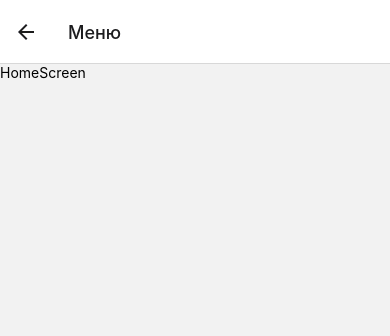
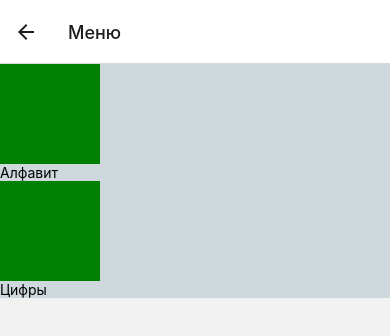
Before and after one commit to Nikolyovin/alphabet-UI, a React Native app: screen /Home in a window 390 px wide. Shown: the top 336 px of the page. Built offline with nearby package versions, Linux system fonts and the light colour scheme.

Commit message:
start home screen

```diff
--- a/src/screens/HomeScreen.tsx
+++ b/src/screens/HomeScreen.tsx
@@ -1,14 +1,34 @@
-import { StyleSheet, Text, View } from 'react-native'
+import { StyleSheet, Text, TouchableOpacity, View } from 'react-native'
 import React from 'react'
 
 const HomeScreen = () => {
   return (
-    <View>
-      <Text>HomeScreen</Text>
+    <View style={styles.wrap}>
+      <TouchableOpacity style={styles.buttonWrap}>
+        <View style={styles.picture}></View>
+        <Text style={styles.titleButton}>Алфавит</Text>
+      </TouchableOpacity>
+      <TouchableOpacity style={styles.buttonWrap}>
+        <View style={styles.picture}></View>
+        <Text style={styles.titleButton}>Цифры</Text>
+      </TouchableOpacity>
     </View>
   )
 }
 
 export default HomeScreen
 
-const styles = StyleSheet.create({})
+const styles = StyleSheet.create({
+  wrap: {
+    backgroundColor: '#cfd8dc',
+  },
+  buttonWrap: {
+    width: '40%',
+  },
+  picture: {
+    width: 100,
+    height: 100,
+    backgroundColor: 'green',
+  },
+  titleButton: {},
+})
--- a/src/screens/StartScreen.tsx
+++ b/src/screens/StartScreen.tsx
@@ -1,16 +1,14 @@
 import { Image, StyleSheet, Text, TouchableOpacity, View } from 'react-native'
 import React from 'react'
-import { NativeStackScreenProps } from '@react-navigation/native-stack'
 import img from '../../assets/art.png'
 
 const StartScreen = ({ navigation }: any) => {
   return (
     <View style={styles.wrap}>
-      <View style={styles.titleWrap}>
-        <Text style={styles.title}>
-          Алфавит и другие игры для самых маленьких
-        </Text>
-      </View>
+      <Text style={styles.title}>
+        Алфавит и другие игры для самых маленьких
+      </Text>
+
       <Image style={styles.img} source={img} />
       <TouchableOpacity
         style={styles.button}
@@ -33,14 +31,18 @@ const styles = StyleSheet.create({
     paddingVertical: 100,
     paddingHorizontal: 20,
   },
-  titleWrap: {
-    textAlign: 'center',
-  },
+  // titleWrap: {
+  //   textAlign: 'center',
+  // },
   title: {
     fontSize: 26,
     color: 'white',
+    textAlign: 'center',
   },
-  img: {},
+  img: {
+    width: '50%',
+    height: '50%',
+  },
   button: {
     backgroundColor: 'white',
     borderRadius: 50,
@@ -51,5 +53,6 @@ const styles = StyleSheet.create({
   },
   textButton: {
     fontSize: 20,
+    color: '#64b5f6',
   },
 })
```
